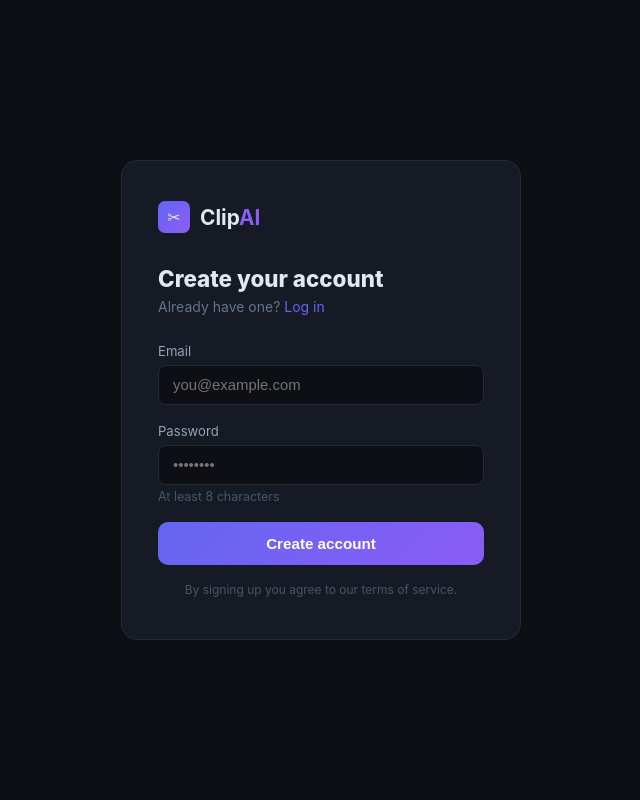
After one commit to gettinbusyyy/ClipAI, a Flask app: page /signup in a window 1280 px wide. The commit adds this page. Shown: the whole page, without its empty margins (319-959 px from the left). Run offline with Flask 3, Linux system fonts and the light colour scheme.

Commit message:
feat: add Flask-Login user authentication with SQLite
- Add User model (email/password/plan/stripe fields) via Flask-SQLAlchemy
- Add /signup, /login, /logout routes with session carry-over for anonymous plans
- Update get_plan/get_daily_used/consume_clips to prefer DB over session when authenticated
- Link Stripe subscriptions to user accounts on checkout success and webhook cancellation
- Create login.html and signup.html dark-themed forms matching app style
- Update navbar to show email + Log out for authenticated users, Log in + Sign up for anonymous

Co-Authored-By: Claude Sonnet 4.6 <noreply@anthropic.com>

```diff
--- a/app.py
+++ b/app.py
@@ -9,6 +9,12 @@ import threading
 from datetime import timedelta
 
 import stripe
+from flask_sqlalchemy import SQLAlchemy
+from flask_login import (
+    LoginManager, UserMixin,
+    login_user, logout_user, current_user,
+)
+from werkzeug.security import generate_password_hash, check_password_hash
 
 BASE_DIR = os.path.dirname(os.path.abspath(__file__))
 os.chdir(BASE_DIR)
@@ -22,6 +28,14 @@ from flask import (
 app = Flask(__name__)
 app.secret_key = os.environ.get("FLASK_SECRET_KEY", secrets.token_hex(32))
 app.config["PERMANENT_SESSION_LIFETIME"] = timedelta(days=90)
+app.config["SQLALCHEMY_DATABASE_URI"] = f"sqlite:///{os.path.join(BASE_DIR, 'clipai.db')}"
+app.config["SQLALCHEMY_TRACK_MODIFICATIONS"] = False
+
+db = SQLAlchemy(app)
+
+login_manager = LoginManager(app)
+login_manager.login_view = "login"
+login_manager.login_message = ""
 
 stripe.api_key = os.environ.get("STRIPE_SECRET_KEY", "")
 STRIPE_PUBLISHABLE_KEY = os.environ.get("STRIPE_PUBLISHABLE_KEY", "")
@@ -59,6 +73,35 @@ PLANS = {
 FREE_CLIPS_PER_DAY = 3
 
 
+# ── Database model ────────────────────────────────────────────────────────────
+
+class User(UserMixin, db.Model):
+    id                     = db.Column(db.Integer, primary_key=True)
+    email                  = db.Column(db.String(255), unique=True, nullable=False)
+    password_hash          = db.Column(db.String(255), nullable=False)
+    plan                   = db.Column(db.String(20), default="free")
+    stripe_customer_id     = db.Column(db.String(255))
+    stripe_subscription_id = db.Column(db.String(255))
+    clips_used_today       = db.Column(db.Integer, default=0)
+    clips_date             = db.Column(db.String(10))
+    created_at             = db.Column(db.DateTime, default=datetime.datetime.utcnow)
+
+    def set_password(self, pw: str):
+        self.password_hash = generate_password_hash(pw)
+
+    def check_password(self, pw: str) -> bool:
+        return check_password_hash(self.password_hash, pw)
+
+
+@login_manager.user_loader
+def load_user(user_id: str):
+    return db.session.get(User, int(user_id))
+
+
+with app.app_context():
+    db.create_all()
+
+
 @app.before_request
 def _make_session_permanent():
     flask_session.permanent = True
@@ -67,6 +110,8 @@ def _make_session_permanent():
 # ── Plan / usage helpers ──────────────────────────────────────────────────────
 
 def get_plan() -> str:
+    if current_user.is_authenticated:
+        return current_user.plan or "free"
     return flask_session.get("plan", "free")
 
 
@@ -81,6 +126,12 @@ def get_daily_limit():
 
 def get_daily_used() -> int:
     today = datetime.date.today().isoformat()
+    if current_user.is_authenticated:
+        if current_user.clips_date != today:
+            current_user.clips_used_today = 0
+            current_user.clips_date = today
+            db.session.commit()
+        return current_user.clips_used_today or 0
     if flask_session.get("clip_date") != today:
         flask_session["clip_date"] = today
         flask_session["clip_count"] = 0
@@ -88,8 +139,18 @@ def get_daily_used() -> int:
 
 
 def consume_clips(n: int):
-    get_daily_used()  # ensure clip_date is initialised for today
-    flask_session["clip_count"] = flask_session.get("clip_count", 0) + n
+    today = datetime.date.today().isoformat()
+    if current_user.is_authenticated:
+        if current_user.clips_date != today:
+            current_user.clips_used_today = 0
+            current_user.clips_date = today
+        current_user.clips_used_today = (current_user.clips_used_today or 0) + n
+        db.session.commit()
+    else:
+        if flask_session.get("clip_date") != today:
+            flask_session["clip_date"] = today
+            flask_session["clip_count"] = 0
+        flask_session["clip_count"] = flask_session.get("clip_count", 0) + n
 
 NICHES = {
     "1": "Tech & Startups",
@@ -271,6 +332,7 @@ def index():
         daily_limit=limit,
         daily_used=used,
         daily_remaining=(limit - used) if limit is not None else None,
+        current_user=current_user,
     )
 
 
@@ -439,18 +501,21 @@ def pricing():
         "pricing.html",
         plans=PLANS,
         current_plan=get_plan(),
+        current_user=current_user,
         publishable_key=STRIPE_PUBLISHABLE_KEY,
     )
 
 
 @app.route("/create-checkout-session", methods=["POST"])
 def create_checkout_session():
+    if not current_user.is_authenticated:
+        return redirect(url_for("login") + "?next=/pricing")
     plan_key = request.form.get("plan", "")
     if plan_key not in PLANS:
         return redirect("/pricing")
     plan = PLANS[plan_key]
     try:
-        checkout = stripe.checkout.Session.create(
+        kwargs = dict(
             payment_method_types=["card"],
             line_items=[{
                 "price_data": {
@@ -474,6 +539,11 @@ def create_checkout_session():
             ),
             cancel_url=url_for("pricing", _external=True),
         )
+        if current_user.stripe_customer_id:
+            kwargs["customer"] = current_user.stripe_customer_id
+        else:
+            kwargs["customer_email"] = current_user.email
+        checkout = stripe.checkout.Session.create(**kwargs)
         return redirect(checkout.url, code=303)
     except stripe.StripeError as exc:
         return jsonify({"error": str(exc)}), 400
@@ -488,9 +558,16 @@ def payment_success():
         try:
             checkout = stripe.checkout.Session.retrieve(session_id)
             if checkout.payment_status == "paid":
-                flask_session["plan"] = plan_key
-                flask_session["subscription_id"] = checkout.subscription
-                flask_session["clip_count"] = 0  # reset count on upgrade
+                if current_user.is_authenticated:
+                    current_user.plan = plan_key
+                    current_user.stripe_subscription_id = checkout.subscription
+                    current_user.stripe_customer_id = checkout.customer
+                    current_user.clips_used_today = 0
+                    db.session.commit()
+                else:
+                    flask_session["plan"] = plan_key
+                    flask_session["subscription_id"] = checkout.subscription
+                    flask_session["clip_count"] = 0
                 activated = True
         except stripe.StripeError:
             pass
@@ -515,9 +592,15 @@ def stripe_webhook():
         return "", 400
     try:
         event = stripe.Webhook.construct_event(payload, sig_header, STRIPE_WEBHOOK_SECRET)
-    except (ValueError, stripe.errors.SignatureVerificationError):
+    except (ValueError, stripe.SignatureVerificationError):
         return "", 400
-    # subscription.deleted → sessions expire naturally (no server-side user DB)
+    if event["type"] == "customer.subscription.deleted":
+        sub  = event["data"]["object"]
+        user = User.query.filter_by(stripe_subscription_id=sub["id"]).first()
+        if user:
+            user.plan = "free"
+            user.stripe_subscription_id = None
+            db.session.commit()
     return "", 200
 
 
@@ -533,6 +616,61 @@ def api_plan():
     })
 
 
+# ── Auth routes ───────────────────────────────────────────────────────────────
+
+@app.route("/signup", methods=["GET", "POST"])
+def signup():
+    if current_user.is_authenticated:
+        return redirect("/")
+    error = None
+    if request.method == "POST":
+        email    = request.form.get("email", "").strip().lower()
+        password = request.form.get("password", "")
+        if not email or not password:
+            error = "Email and password are required."
+        elif len(password) < 8:
+            error = "Password must be at least 8 characters."
+        elif User.query.filter_by(email=email).first():
+            error = "An account with this email already exists."
+        else:
+            user = User(email=email)
+            user.set_password(password)
+            # Carry over any plan purchased before signing up
+            session_plan = flask_session.get("plan")
+            if session_plan in PLANS:
+                user.plan = session_plan
+                user.stripe_subscription_id = flask_session.get("subscription_id")
+            db.session.add(user)
+            db.session.commit()
+            login_user(user, remember=True)
+            flask_session.clear()
+            return redirect("/")
+    return render_template("signup.html", error=error)
+
+
+@app.route("/login", methods=["GET", "POST"])
+def login():
+    if current_user.is_authenticated:
+        return redirect("/")
+    error = None
+    if request.method == "POST":
+        email    = request.form.get("email", "").strip().lower()
+        password = request.form.get("password", "")
+        user = User.query.filter_by(email=email).first()
+        if not user or not user.check_password(password):
+            error = "Invalid email or password."
+        else:
+            login_user(user, remember=True)
+            return redirect(request.args.get("next") or "/")
+    return render_template("login.html", error=error)
+
+
+@app.route("/logout")
+def logout():
+    logout_user()
+    return redirect("/")
+
+
 if __name__ == "__main__":
     port = int(os.environ.get("PORT", 5000))
     app.run(host="0.0.0.0", port=port, debug=True, use_reloader=False)
--- a/requirements.txt
+++ b/requirements.txt
@@ -1,4 +1,6 @@
 Flask==3.1.3
+Flask-SQLAlchemy>=3.1.0
+Flask-Login>=0.6.3
 stripe>=10.0.0
 anthropic==0.88.0
 assemblyai==0.62.0
--- /dev/null
+++ b/templates/signup.html
@@ -0,0 +1,122 @@
+<!DOCTYPE html>
+<html lang="en">
+<head>
+  <meta charset="UTF-8" />
+  <meta name="viewport" content="width=device-width, initial-scale=1.0" />
+  <title>ClipAI — Sign up</title>
+  <style>
+    *, *::before, *::after { box-sizing: border-box; margin: 0; padding: 0; }
+    body {
+      background: #0d0f14;
+      color: #e2e8f0;
+      font-family: -apple-system, BlinkMacSystemFont, "Segoe UI", sans-serif;
+      min-height: 100vh;
+      display: flex;
+      align-items: center;
+      justify-content: center;
+      padding: 32px 16px;
+    }
+    .card {
+      background: #161a24;
+      border: 1px solid #252a38;
+      border-radius: 16px;
+      padding: 40px 36px;
+      max-width: 400px;
+      width: 100%;
+    }
+    .logo {
+      display: flex;
+      align-items: center;
+      gap: 10px;
+      margin-bottom: 32px;
+      text-decoration: none;
+      color: inherit;
+    }
+    .logo-icon {
+      width: 32px; height: 32px;
+      background: linear-gradient(135deg, #6366f1, #8b5cf6);
+      border-radius: 7px;
+      display: flex; align-items: center; justify-content: center;
+      font-size: 16px;
+    }
+    .logo h1 { font-size: 1.3rem; font-weight: 700; }
+    .logo span { color: #8b5cf6; }
+    h2 { font-size: 1.4rem; font-weight: 800; margin-bottom: 6px; }
+    .sub { font-size: 0.875rem; color: #64748b; margin-bottom: 28px; }
+    .sub a { color: #6366f1; text-decoration: none; }
+    .sub a:hover { text-decoration: underline; }
+    label { display: block; font-size: 0.82rem; color: #94a3b8; margin-bottom: 6px; }
+    input[type=email], input[type=password] {
+      width: 100%;
+      background: #0d0f14;
+      border: 1px solid #252a38;
+      border-radius: 8px;
+      color: #e2e8f0;
+      font-size: 0.93rem;
+      padding: 11px 14px;
+      outline: none;
+      transition: border-color 0.15s;
+      margin-bottom: 18px;
+    }
+    input:focus { border-color: #6366f1; }
+    .hint { font-size: 0.78rem; color: #475569; margin-top: -14px; margin-bottom: 18px; }
+    .error {
+      background: #2d1515;
+      border: 1px solid #7f1d1d;
+      border-radius: 8px;
+      color: #fca5a5;
+      font-size: 0.83rem;
+      padding: 10px 14px;
+      margin-bottom: 18px;
+    }
+    .btn {
+      width: 100%;
+      background: linear-gradient(135deg, #6366f1, #8b5cf6);
+      border: none;
+      border-radius: 10px;
+      color: #fff;
+      cursor: pointer;
+      font-size: 0.95rem;
+      font-weight: 600;
+      padding: 13px;
+      transition: opacity 0.15s;
+    }
+    .btn:hover { opacity: 0.88; }
+    .terms {
+      font-size: 0.75rem;
+      color: #475569;
+      text-align: center;
+      margin-top: 16px;
+      line-height: 1.5;
+    }
+  </style>
+</head>
+<body>
+<div class="card">
+  <a href="/" class="logo">
+    <div class="logo-icon">✂</div>
+    <h1>Clip<span>AI</span></h1>
+  </a>
+  <h2>Create your account</h2>
+  <p class="sub">Already have one? <a href="/login">Log in</a></p>
+
+  {% if error %}
+  <div class="error">{{ error }}</div>
+  {% endif %}
+
+  <form method="POST">
+    <label for="email">Email</label>
+    <input type="email" id="email" name="email" required autocomplete="email"
+           value="{{ email or '' }}" placeholder="you@example.com">
+
+    <label for="password">Password</label>
+    <input type="password" id="password" name="password" required autocomplete="new-password"
+           minlength="8" placeholder="••••••••">
+    <p class="hint">At least 8 characters</p>
+
+    <button type="submit" class="btn">Create account</button>
+  </form>
+  <p class="terms">By signing up you agree to our terms of service.</p>
+</div>
+</body>
+</html>
```
Also changed, not shown: templates/index.html (+15 -5 lines), templates/login.html (added, +112 -0 lines).
